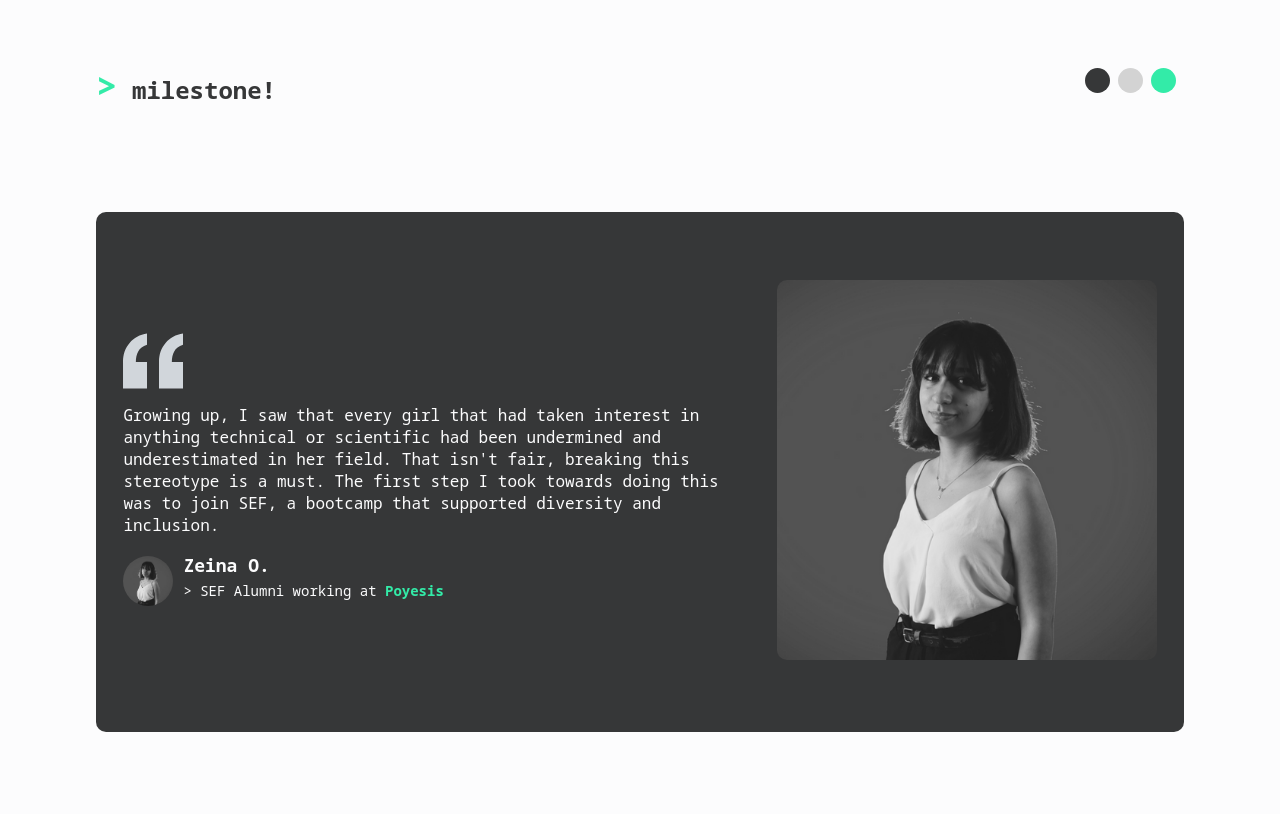
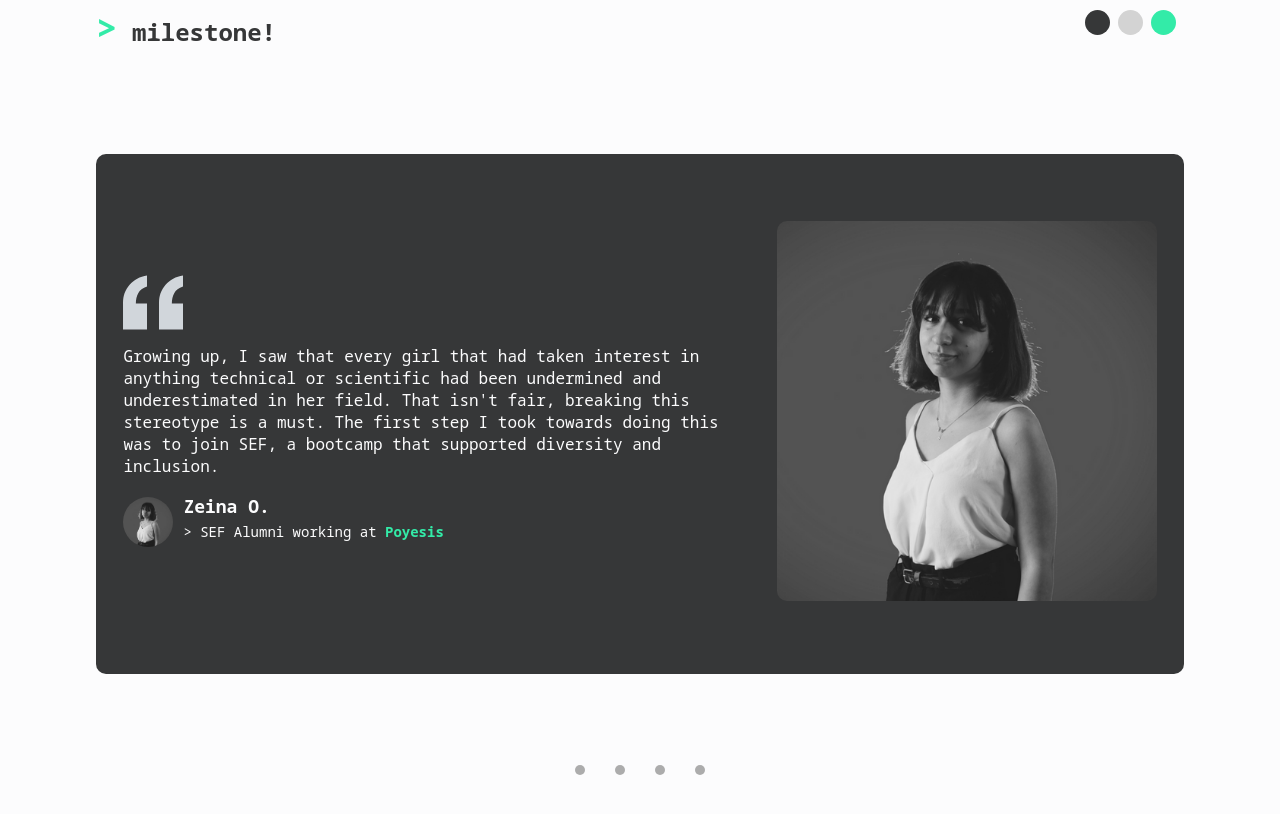
Before and after one commit to Alisafa60/SEFactory-clone, a plain HTML site: page index.html in a window 1280 px wide. Shown: the part 3664-4478 px from the top of the page. Drawn offline with Linux system fonts and the light colour scheme.

Commit message:
created all cards of page 5.. needs js

```diff
--- a/index.html
+++ b/index.html
@@ -288,11 +288,67 @@
                     </div>
                     <div class="profile-pic"><img src="./assets/testimonials-zeina.png" alt=""></div>
                 </div>
+<!--
+                <div class="card-container">
+                    <div class="statement">
+                        <div class="quote-icon"><img src="./assets/quote-mark.svg" alt=""></div>
+                        <div class="testemonials-text">
+                            Looking back, I cannot believe that only a year ago, I knew almost nothing about programming,
+                            and now I am a professional software engineer working remotely for a startup located in Norway.
+                            The boot camp was a life-changing experience for me.
+                        </div>
+                        <div class="profile">
+                            <div class="small-pic"><img src="./assets/testimonials-zakaria.png" alt=""></div>
+                            <div class="profile-details">
+                                <div><h2>Zakaria T.</h2></div>
+                                <div><h4>> SEF Alumni working at <span class="green-color"><b>Celsia</b></span></h4></div>
+                            </div>
+                        </div>
+                    </div>
+                    <div class="profile-pic"><img src="./assets/testimonials-zakaria.png" alt="zakaria photo"></div>
+                </div>
+
+                <div class="card-container">
+                    <div class="statement">
+                        <div class="quote-icon"><img src="./assets/quote-mark.svg" alt=""></div>
+                        <div class="testemonials-text">
+                            Hiring skilled engineers has never been easy. With SE Factory, this became super easy and effective.
+                             Candidates are well-trained and we get to see their strengths before hiring, which is perfect for a growing startup
+                        </div>
+                        <div class="profile">
+                            <div class="small-pic"><img src="./assets/testimonials-rayan.jpeg" alt=""></div>
+                            <div class="profile-details">
+                                <div><h2><span class="green-color">Rayan</span> Najdi</h2></div>
+                                <div><h4>> Lebanon <span class="green-color"><b>Geek Express</b></span></h4></div>
+                            </div>
+                        </div>
+                    </div>
+                    <div class="profile-pic"><img src="./assets/testimonials-rayan.jpeg" alt=""></div>
+                </div>
+
+                <div class="card-container">
+                    <div class="statement">
+                        <div class="quote-icon"><img src="./assets/quote-mark.svg" alt=""></div>
+                        <div class="testemonials-text">
+                            Our business is expanding thanks to talented and dedicated team members that we hired through SE Factory.
+                            Looking forward to hiring more developers from them as we grow.
+                        </div>
+                        <div class="profile">
+                            <div class="small-pic"><img src="./assets/testimonials-rabih.jpeg" alt=""></div>
+                            <div class="profile-details">
+                                <div><h2><span class="green-color">Rabih Chaar</span>.</h2></div>
+                                <div><h4>> UAE <span class="green-color"><b>Nadire</b></span></h4></div>
+                            </div>
+                        </div>
+                    </div>
+                    <div class="profile-pic"><img src="./assets/testimonials-rabih.jpeg" alt=""></div>
+                </div> -->
+
                 <div class="card-buttons">
-                    <div id="card-1"></div>
-                    <div id="card-2"></div>
-                    <div id="card-2"></div>
-                    <div id="card-2"></div>
+                    <div class=circle ></div>
+                    <div class="circle" ></div>
+                    <div class="circle"></div>
+                    <div class="circle" ></div>
                 </div>
 
             </div>
--- a/styles/index.css
+++ b/styles/index.css
@@ -739,6 +739,7 @@ body{
     background-color:#363738;
     border-radius: 10px;
     align-items: center;
+    margin-bottom: 6%;
 }
 
 .statement{
@@ -797,6 +798,19 @@ body{
     font-weight: 400;
     color:#fcfcfd;
 }
+.card-buttons{
+    display: flex;
+    /*
+    /* justify-content: space-evenly; */
+}
+
+.circle{
+    width: 10px;
+    height: 10px;
+    margin: 15px;
+    border-radius: 50%;
+    background-color: rgb(172, 172, 172);
+}
 /* .upper-stats .box-left{
     width: 55%;
     margin-left: 5px;
```
Also changed, not shown: script.js (line endings or trailing spaces).
